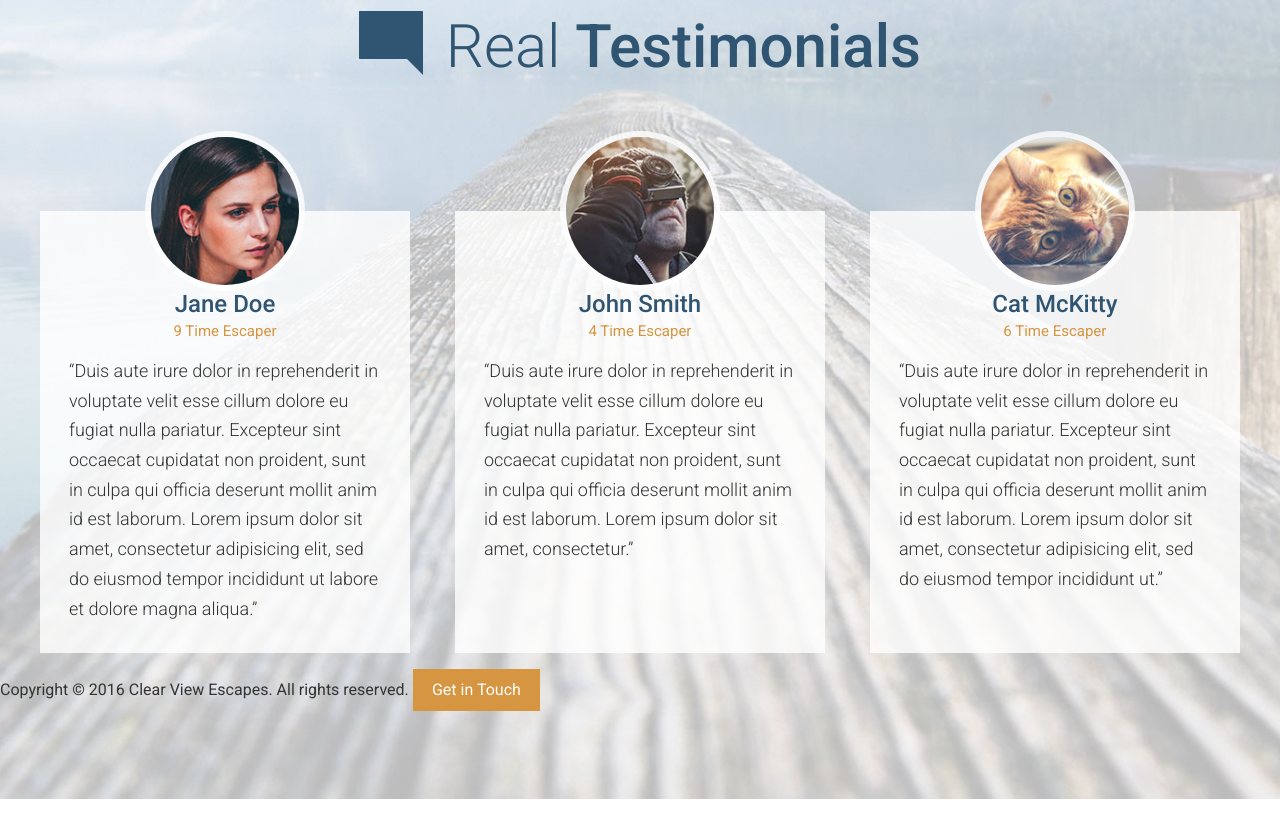
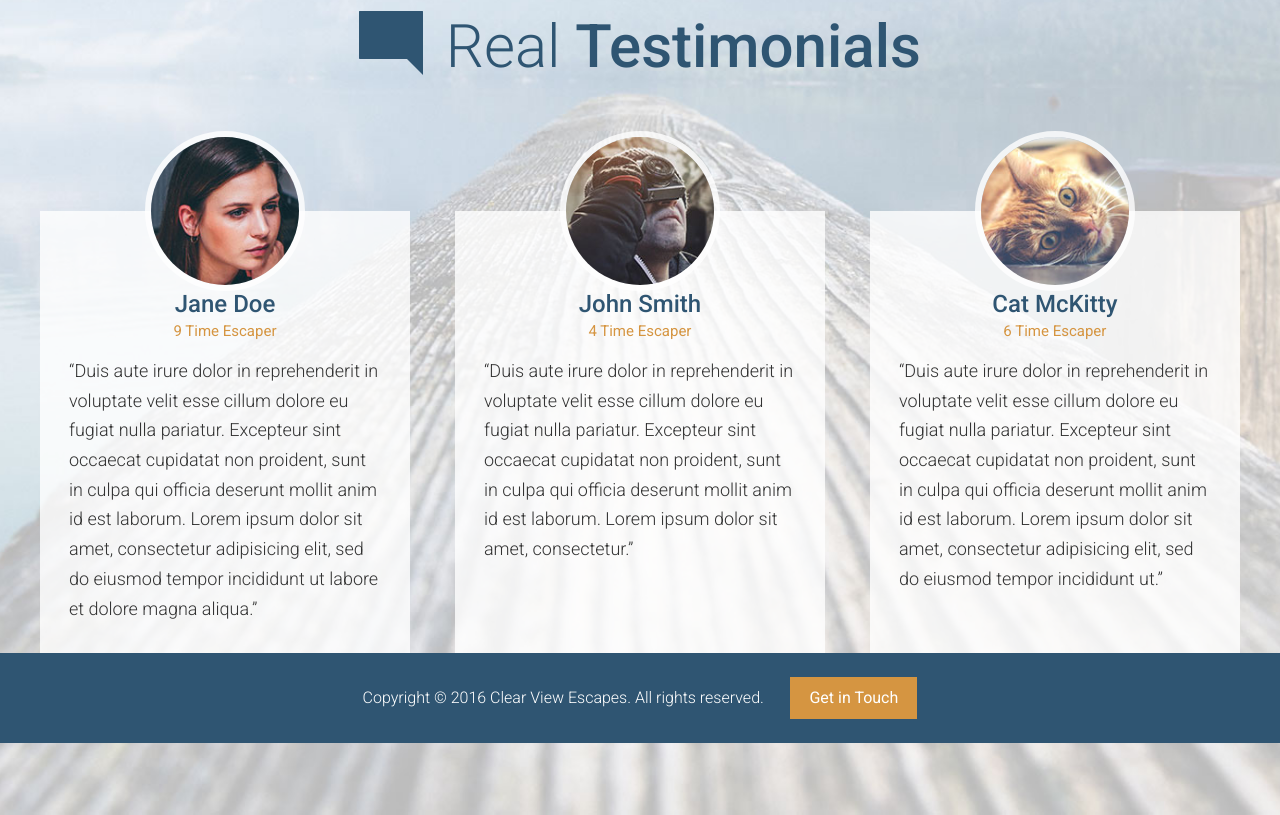
Before and after one commit to anarorujov/travel-site, a website: page app/index.html in a window 1280 px wide. Shown: the part 3153-3968 px from the top of the page. Drawn offline with Linux system fonts and the light colour scheme.

Commit message:
Completed styling the footer

```diff
--- a/app/assets/styles/modules/_row.css
+++ b/app/assets/styles/modules/_row.css
@@ -106,7 +106,7 @@
     }
 
     &--equal-height-at-Large {
-        @mixin atLarge{
+        @mixin atLarge {
             display: flex;
         }
 
--- /dev/null
+++ b/app/assets/styles/modules/_site-footer.css
@@ -0,0 +1,18 @@
+.site-footer {
+    background-color: $mainBlue;
+    color: #fff;
+    padding: .5rem 0;
+    text-align: center;
+
+    &__text {
+        display: block;
+        margin-bottom: 1rem;
+        font-weight: 300;
+
+        @mixin atMedium {
+            display: inline;
+            margin-bottom: 0;
+            margin-right: 1.4rem;
+        }
+    }
+}
--- a/app/assets/styles/styles.css
+++ b/app/assets/styles/styles.css
@@ -12,3 +12,4 @@
 @import "modules/_section-title";
 @import "modules/_feature-item";
 @import "modules/_testimonial";
+@import "modules/_site-footer";
--- a/app/index.html
+++ b/app/index.html
@@ -149,8 +149,10 @@
     </div>
   </div>
 
-  <footer>
-    <p>Copyright &copy; 2016 Clear View Escapes. All rights reserved. <a href="#" class="btn btn--orange">Get in Touch</a></p>
+  <footer class="site-footer">
+    <div class="wrapper">
+      <p><span class="site-footer__text">Copyright &copy; 2016 Clear View Escapes. All rights reserved.</span> <a href="#" class="btn btn--orange">Get in Touch</a></p>
+    </div>
   </footer>
 </body>
 </html>
--- a/app/temp/styles/styles.css
+++ b/app/temp/styles/styles.css
@@ -989,3 +989,25 @@ a {
         font-size: 0.9375rem;
         margin: .25rem 0 1rem 0;
     }
+
+.site-footer {
+    background-color: #2f5572;
+    color: #fff;
+    padding: .5rem 0;
+    text-align: center;
+}
+
+.site-footer__text {
+        display: block;
+        margin-bottom: 1rem;
+        font-weight: 300;
+    }
+
+@media (min-width: 50em) {
+
+.site-footer__text {
+            display: inline;
+            margin-bottom: 0;
+            margin-right: 1.4rem
+    }
+    }
```
